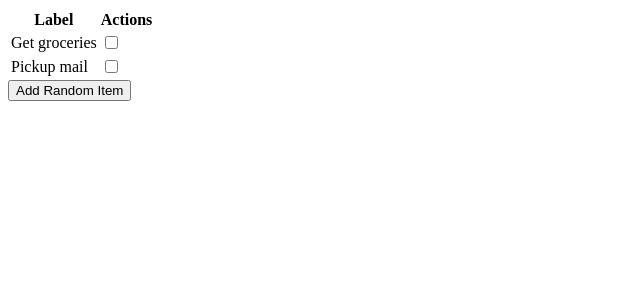
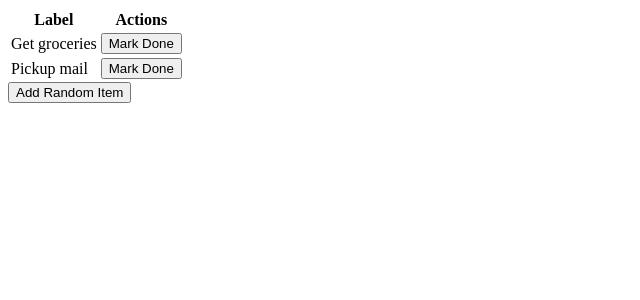
Before and after one commit to mwthink/todo-react-typescript, a React app: page / in a window 1280 px wide. Shown: the top 300 px of the page, without its empty margins (0-640 px from the left). Built offline with nearby package versions, Linux system fonts and the light colour scheme; the HTML template or start-up script is replaced by a standard one.

Commit message:
enabled button mode

```diff
--- a/src/App.tsx
+++ b/src/App.tsx
@@ -53,6 +53,7 @@ const App = () => {
             <TodoItemTableRow key={index}
               item={item}
               onToggle={()=>toggleItemCompletion(index)}
+              useButton={true}
             />
           ))}
         </tbody>
--- a/src/ui/TodoItems.tsx
+++ b/src/ui/TodoItems.tsx
@@ -4,16 +4,21 @@ import { TodoListItem } from '../types';
 export interface TodoItemTableRowProps {
   item: TodoListItem;
   onToggle: () => any;
+  useButton?: boolean;
 }
 
 export const TodoItemTableRow: React.FunctionComponent<TodoItemTableRowProps> = (props) => (
   <tr>
     <td>{props.item.label}</td>
     <td>
-      <input type="checkbox"
-        checked={props.item.isCompleted}
-        onChange={() => props.onToggle()}
-      />
+      { props.useButton ? (
+        <button onClick={() => props.onToggle()}>{props.item.isCompleted ? 'Completed' : 'Mark Done'}</button>
+      ) : (
+        <input type="checkbox"
+          checked={props.item.isCompleted}
+          onChange={() => props.onToggle()}
+        />
+      )}
     </td>
   </tr>
 )
```
